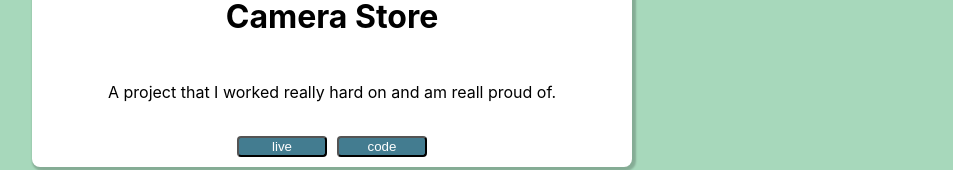
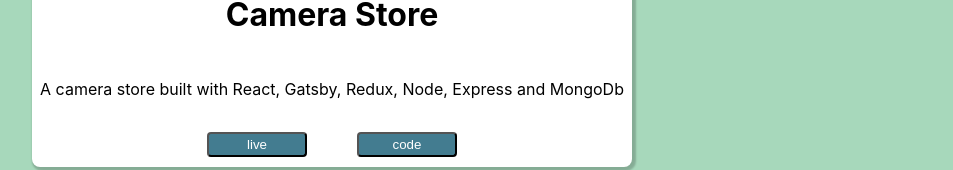
Before and after one commit to cwil423/portfolio, a React (Create React App) app: page /projects in a window 1280 px wide. Shown: the part 1608-1778 px from the top of the page, without its empty margins (308-1261 px from the left). Built offline with nearby package versions, Linux system fonts and the light colour scheme.

Commit message:
Finished first two project cards.

```diff
--- a/src/components/ProjectCard/ProjectCard.scss
+++ b/src/components/ProjectCard/ProjectCard.scss
@@ -22,11 +22,12 @@
     display: flex;
     justify-content: space-around;
     align-items: center;
-    width: 200px;
+    width: 300px;
     padding: 10px;
   }
   button {
-    width: 90px;
+    width: 100px;
+    height: 25px;
     background-color: #437c90;
     color: white;
     border-radius: 4px;
--- a/src/components/projects/Projects.js
+++ b/src/components/projects/Projects.js
@@ -1,7 +1,8 @@
 import React from 'react';
 import './Projects.scss';
 import ProjectCard from '../ProjectCard/ProjectCard';
-import socialMedia from '../../images/FriendBook.png';
+import socialMedia from '../../images/FriendBookLogin.png';
+import cameraStore from '../../images/camera-store.png';
 
 export default function Projects() {
   return (
@@ -11,15 +12,15 @@
           title="Social Media Website"
           image={socialMedia}
           liveLink="https://social-media-d03f3.web.app/"
-          codeLink="http:/code"
+          codeLink="https://github.com/cwil423/social-media"
           discription="A single feed social media website built with React, Redux and Firebase."
         />
         <ProjectCard
           title="Camera Store"
-          image="https://www.morrishospital.org/wp-content/uploads/2018/12/penguin2_2.jpg"
+          image={cameraStore}
           liveLink="https://inspiring-cray-1b1890.netlify.app/Cameras"
           codeLink="http:/code"
-          discription="A project that I worked really hard on and am reall proud of."
+          discription="A camera store built with React, Gatsby, Redux, Node, Express and MongoDb"
         />
         <ProjectCard
           title="Project"
```
Also changed, not shown: src/images/FriendBookLogin.png (added), src/images/camera-store.png (added).
